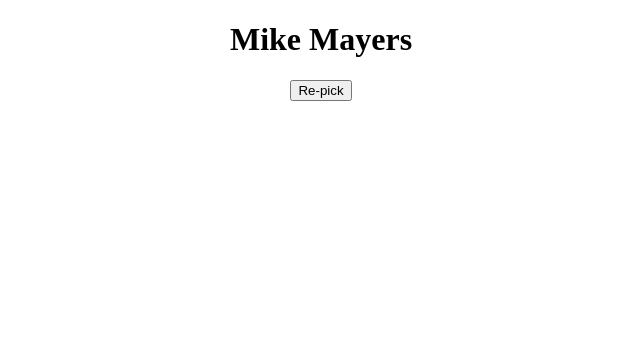
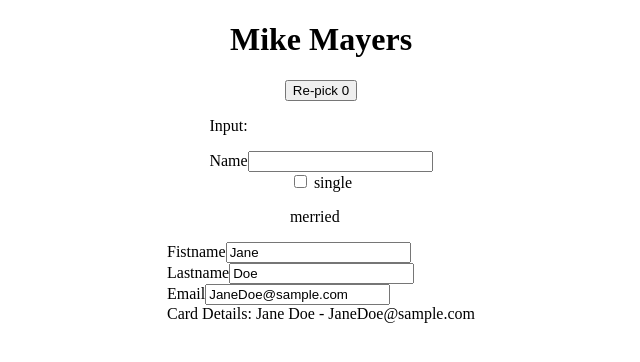
Before and after one commit to antonpalermo/learning-react, a React (Vite) app in the folder apps/use-state/: page / in a window 1280 px wide. Shown: the top 362 px of the page, without its empty margins (319-959 px from the left). Built offline with nearby package versions, Linux system fonts and the light colour scheme.

Commit message:
deep dive useState

```diff
--- a/apps/use-state/src/components/App.tsx
+++ b/apps/use-state/src/components/App.tsx
@@ -1,9 +1,13 @@
 import React from 'react'
 import style from './App.module.css'
+import Input from './Input'
+import BooleanState from './Boolean'
+import ObjectState from './ObjectState'
 
 const names = ['Jane Doe', 'Mike Mayers', 'Obrien Dole']
 
 function App() {
+  const [pickCount, setPickCount] = React.useState(0)
   const [name, setName] = React.useState(() => names[randomIndex()])
 
   function randomIndex() {
@@ -12,12 +16,16 @@ function App() {
 
   function pickNames() {
     setName(names[randomIndex()])
+    setPickCount(prev => prev + 1)
   }
 
   return (
     <div className={style.container}>
       <h1>{name}</h1>
-      <button onClick={pickNames}>Re-pick</button>
+      <button onClick={pickNames}>Re-pick {pickCount}</button>
+      <Input />
+      <BooleanState />
+      <ObjectState />
     </div>
   )
 }
--- /dev/null
+++ b/apps/use-state/src/components/Boolean.tsx
@@ -0,0 +1,19 @@
+import React from 'react'
+
+export default function BooleanState() {
+  const [single, setSingle] = React.useState(false)
+
+  return (
+    <form>
+      <input
+        type='checkbox'
+        name='single'
+        id='single'
+        checked={single}
+        onChange={e => setSingle(e.target.checked)}
+      />{' '}
+      single
+      <p>{single ? 'single' : 'merried'}</p>
+    </form>
+  )
+}
--- /dev/null
+++ b/apps/use-state/src/components/Input.tsx
@@ -0,0 +1,21 @@
+import React from 'react'
+
+export default function Input() {
+  const [name, setName] = React.useState('')
+
+  return (
+    <div>
+      <p>Input: {name}</p>
+      <form>
+        <label htmlFor='name'>Name</label>
+        <input
+          type='text'
+          name='name'
+          id='name'
+          value={name}
+          onChange={e => setName(e.target.value)}
+        />
+      </form>
+    </div>
+  )
+}
--- /dev/null
+++ b/apps/use-state/src/components/ObjectState.tsx
@@ -0,0 +1,49 @@
+import React from 'react'
+
+export default function ObjectState() {
+  const [form, setForm] = React.useState({
+    firstname: 'Jane',
+    lastname: 'Doe',
+    email: 'JaneDoe@sample.com'
+  })
+
+  return (
+    <div>
+      <div>
+        <label htmlFor='firstname'>Fistname</label>
+        <input
+          type='text'
+          name='firstname'
+          id='firstname'
+          value={form.firstname}
+          onChange={e =>
+            setForm(prev => ({ ...prev, firstname: e.target.value }))
+          }
+        />
+      </div>
+      <div>
+        <label htmlFor='lastname'>Lastname</label>
+        <input
+          type='text'
+          name='lastname'
+          id='lastname'
+          value={form.lastname}
+          onChange={e =>
+            setForm(prev => ({ ...prev, lastname: e.target.value }))
+          }
+        />
+      </div>
+      <div>
+        <label htmlFor='email'>Email</label>
+        <input
+          type='text'
+          name='email'
+          id='email'
+          value={form.email}
+          onChange={e => setForm(prev => ({ ...prev, email: e.target.value }))}
+        />
+      </div>
+      Card Details: {form.firstname} {form.lastname} - {form.email}
+    </div>
+  )
+}
```
